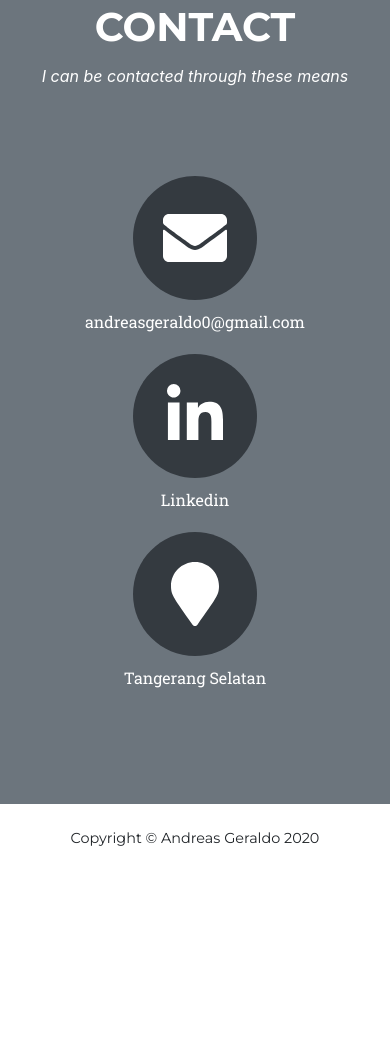
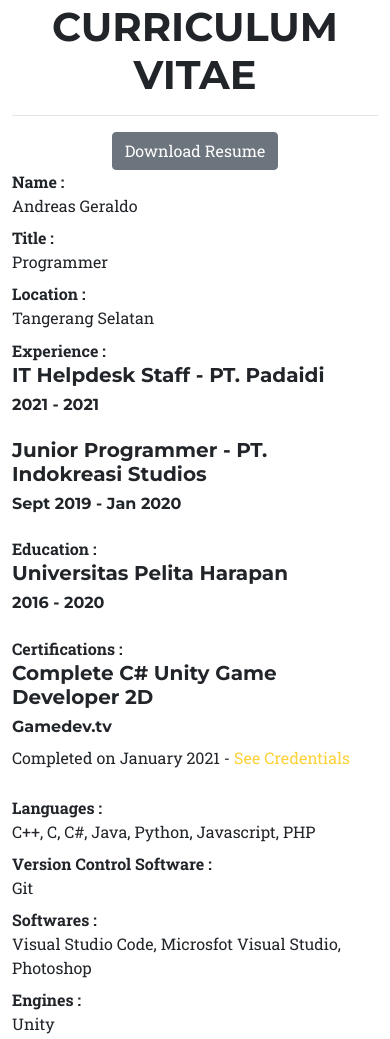
Before and after one commit to Andreas001/Andreas001.github.io, a plain HTML site: page index.html in a window 390 px wide. Shown: the part 4136-5175 px from the top of the page. Before the commit the page ends 5042 px from the top, so only its background shows below. Drawn offline with nearby package versions, Linux system fonts and the light colour scheme; a web font is replaced by a local one.

Commit message:
added cv

```diff
--- a/index.html
+++ b/index.html
@@ -35,6 +35,7 @@
                     <ul class="navbar-nav text-uppercase ml-auto">
                         <li class="nav-item"><a class="nav-link js-scroll-trigger" href="#about">About Me</a></li>
                         <li class="nav-item"><a class="nav-link js-scroll-trigger" href="#portfolio">Portfolio</a></li>
+                        <li class="nav-item"><a class="nav-link js-scroll-trigger" href="#cv">CV</a></li>
                         <li class="nav-item"><a class="nav-link js-scroll-trigger" href="#contact">Contact</a></li>
                     </ul>
                 </div>
@@ -64,7 +65,8 @@
                     <div class="col-md-12">
                         <h4 class="my-3">Hi there! I am Andreas Geraldo</h4>
                         <p class="text-muted">A Computer Science Graduate and a game programmer. Looking for job opportunities and eager to learn by being in the game indrusty or learn from experienced individuals.</p>
-                    <!-- <div class="col-md-4">
+                    </div>
+                        <!-- <div class="col-md-4">
                         <h4 class="my-3">I love playing games</h4>
                         <p class="text-muted">I have been playing games for a long time and it looks like I will still be playing games for a very long time and because of that I am interested in making games.</p>
                     </div>
@@ -180,6 +182,100 @@
                 </div>
             </div>
         </section>
+        <section class="page-section" id="cv">
+            <div class="container">
+                <div class="text-center">
+                    <h2 class="section-heading text-uppercase">Curriculum Vitae</h2>
+                    <hr class="line">
+                    <a href="CV.pdf" download>
+                        <button class="btn btn-primary">Download Resume</button>
+                    </a>
+                </div>
+                <div class="row">
+
+                    <div class="col-md-12">
+                        <dl class="row">
+                            <dt class="col-sm-3">Name : </dt>
+                            <dd class="col-sm-9">Andreas Geraldo</dd>
+
+                            <dt class="col-sm-3">Title : </dt>
+                            <dd class="col-sm-9">Programmer</dd>
+
+                            <dt class="col-sm-3">Location : </dt>
+                            <dd class="col-sm-9">Tangerang Selatan</dd>
+
+                            <hr class="line">
+
+                            <dt class="col-sm-3">Experience : </dt>
+                            <dd class="col-sm-9">
+                                <div>
+                                    <h5>IT Helpdesk Staff - PT. Padaidi</h5>
+                                    <h6>2021 - 2021</h6>
+                                    <p>
+
+                                    </p>
+                                </div>
+                            </dd>
+
+                            <dt class="col-sm-3"></dt>
+                            <dd class="col-sm-9">
+                                <div>
+                                    <h5>Junior Programmer - PT. Indokreasi Studios</h5>
+                                    <h6>Sept 2019 - Jan 2020</h6>
+                                    <p>
+
+                                    </p>
+                                </div>
+                            </dd>
+
+                            <hr class="line">
+
+                            <dt class="col-sm-3">Education : </dt>
+                            <dd class="col-sm-9">
+                                <div>
+                                    <h5>Universitas Pelita Harapan</h5>
+                                    <h6>2016 - 2020</h6>
+                                    <p>
+
+                                    </p>
+                                </div>
+                            </dd>
+
+                            <hr class="line">
+
+                            <dt class="col-sm-3">Certifications : </dt>
+                            <dd class="col-sm-9">
+                                <div>
+                                    <h5>
+                                        Complete C# Unity Game Developer 2D
+                                    </h5>
+                                    <h6>Gamedev.tv</h6>
+                                    <p>
+                                        Completed on January 2021 -
+                                        <span></span><a href="http://ude.my/UC-17fcfefd-03ab-4e89-a93b-7582ca5c8123">See Credentials</a>
+                                    </p>
+                                </div>
+                            </dd>
+
+                            <hr class="line">
+
+                            <dt class="col-sm-3">Languages : </dt>
+                            <dd class="col-sm-9">C++, C, C#, Java, Python, Javascript, PHP</dd>
+
+                            <dt class="col-sm-3">Version Control Software : </dt>
+                            <dd class="col-sm-9">Git</dd>
+
+                            <dt class="col-sm-3">Softwares : </dt>
+                            <dd class="col-sm-9">Visual Studio Code, Microsfot Visual Studio, Photoshop</dd>
+
+                            <dt class="col-sm-3">Engines : </dt>
+                            <dd class="col-sm-9">Unity</dd>
+                        </dl>
+                    </div>
+                </div>
+            </div>
+        </section>
+
         <!-- Contact-->
         <section class="page-section" id="contact">
             <div class="container">
```
Also changed, not shown: 1 other file.
